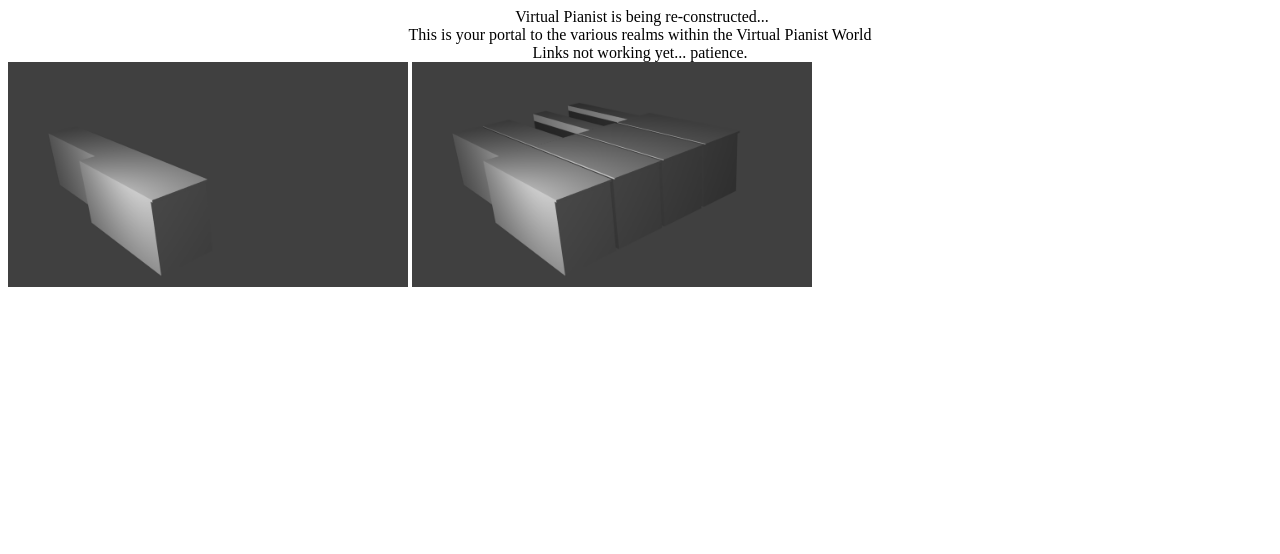
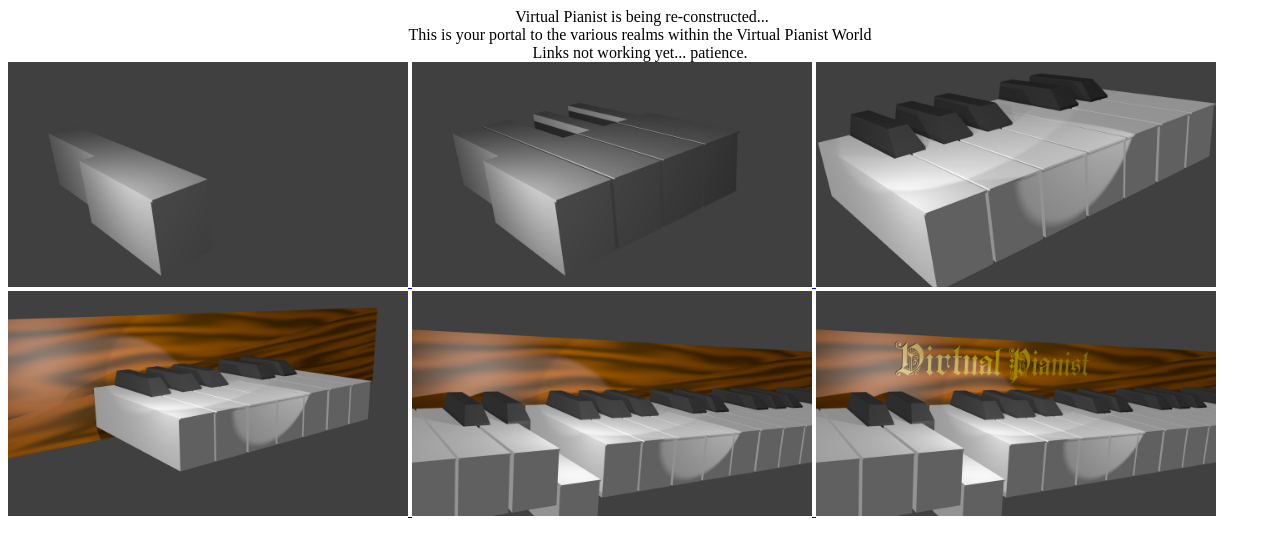
Before and after one commit to mstoth/VirtualPianist, a plain HTML site: page index.html in a window 1280 px wide. Drawn offline with Linux system fonts and the light colour scheme.

Commit message:
added images to 6

```diff
--- a/index.html
+++ b/index.html
@@ -14,7 +14,28 @@ Links not working yet... patience.
 </div>
 
 <a href="http://virtualpianist.com/wordpress/">
-<img style="width: 400px;" src="images/key1.png" onmouseover="this.src='images/key1t.png'" onmouseout="this.src='images/key1.png'"></a>
-<a href="http://virtualpianist.com/joomla/"><img style="width: 400px;" src="images/key2.png" onmouseover="this.src='images/key2t.png'" onmouseout="this.src='images/key2.png'">
+<img style="width: 400px;" src="images/key1.png" onmouseover="this.src='images/key1t.png'" onmouseout="this.src='images/key1.png'">
 </a>
+
+<a href="http://virtualpianist.com/joomla/">
+	<img style="width: 400px;" src="images/key2.png" onmouseover="this.src='images/key2t.png'" onmouseout="this.src='images/key2.png'">
+</a>
+
+<a href="#">
+	<img style="width: 400px;" src="images/key3.png" onmouseover="this.src='images/key3.png'" onmouseout="this.src='images/key3.png'">
+</a>
+
+<a href="#">
+	<img style="width: 400px;" src="images/key4.png" onmouseover="this.src='images/key4.png'" onmouseout="this.src='images/key4.png'">
+</a>
+
+<a href="#">
+	<img style="width: 400px;" src="images/key5.png" onmouseover="this.src='images/key5.png'" onmouseout="this.src='images/key5.png'">
+</a>
+
+
+<a href="#">
+		<img style="width: 400px;" src="images/key6.png" onmouseover="this.src='images/key6.png'" onmouseout="this.src='images/key6.png'">
+</a>
+
 </body></html>
```
Also changed, not shown: images/key3.png (added), images/key4.png (added), images/key5.png (added), images/key6.png (added).
